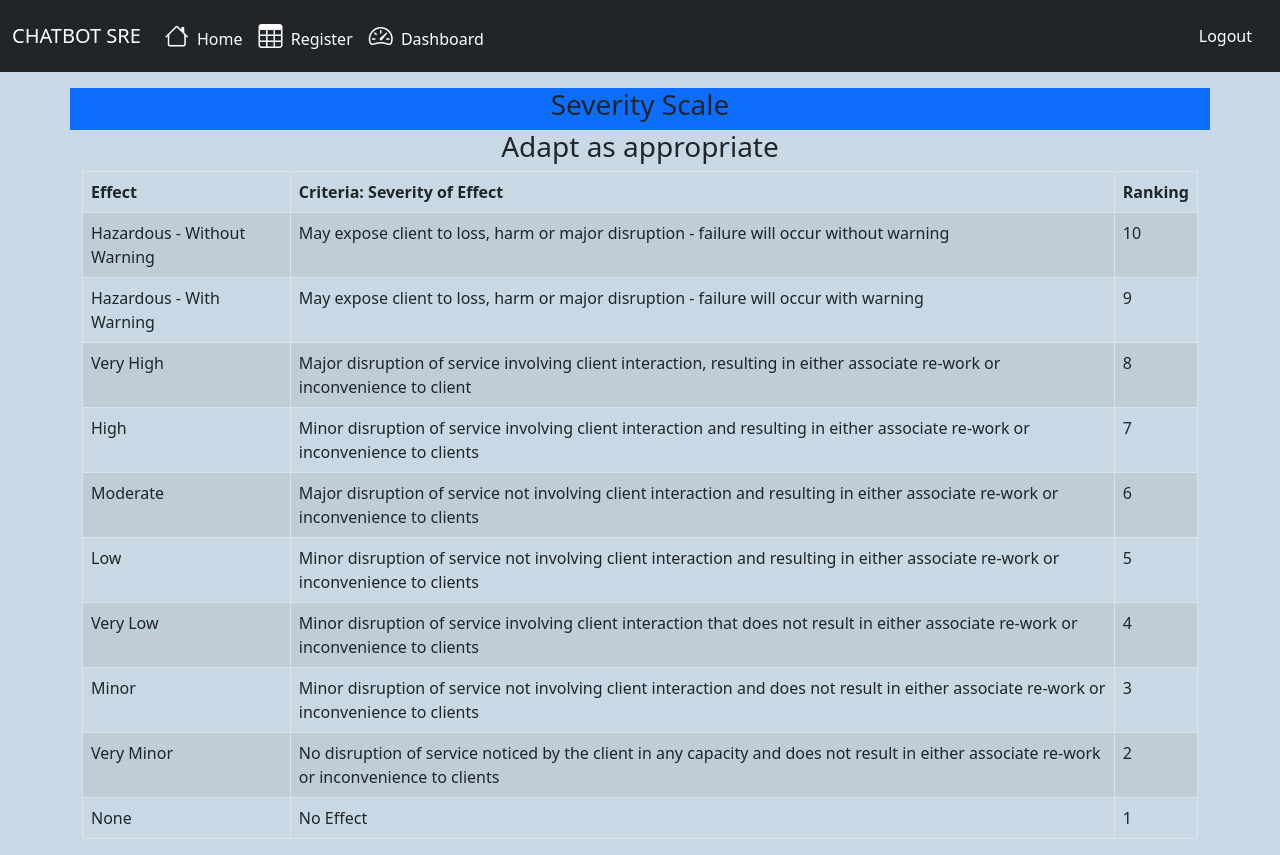
After one commit to Gokukrish/fmeams, a Django app: page /fmea/scale in a window 1280 px wide. The commit adds this page. Run offline with Django 3.2, Linux system fonts and the light colour scheme; some libraries are stand-ins or nearby versions.

Commit message:
scale Page added

```diff
--- a/fmea_form/templates/base.html
+++ b/fmea_form/templates/base.html
@@ -16,20 +16,20 @@
 <body class="bgcolor">
     <nav class="navbar navbar-expand-lg bg-dark">
         <div class="container-fluid">
-          <a class="navbar-brand" href="#">Fmea</a>
+          <a class="navbar-brand" href="#">CHATBOT SRE</a>
           <button class="navbar-toggler" type="button" data-bs-toggle="collapse" data-bs-target="#navbarText" aria-controls="navbarText" aria-expanded="false" aria-label="Toggle navigation">
             <span class="navbar-toggler-icon"></span>
           </button>
           <div class="collapse navbar-collapse" id="navbarText">
             <ul class="navbar-nav me-auto mb-2 mb-lg-0">
               <li class="nav-item">
-                <a class="nav-link active" aria-current="page" href="{% url 'fmea' %}">Register Process</a>
+                <a class="nav-link active" aria-current="page" href="{% url 'index' %}"><i class="fs-4 bi-house"></i> <span class="ms-1 d-none d-sm-inline">Home</span></a>
               </li>
               <li class="nav-item">
-                <a class="nav-link" href="{% url 'fmeaprocess' %}">Fmea Process</a>
+                <a class="nav-link" href="{% url 'fmea' %}"><i class="fs-4 bi-table"></i> <span class="ms-1 d-none d-sm-inline">Register</span></a>
               </li>
               <li class="nav-item">
-                <a class="nav-link" href="{% url 'view_fmea' %}">View Process</a>
+                <a class="nav-link" href="{% url 'view_fmea' %}"><i class="fs-4 bi-speedometer2"></i> <span class="ms-1 d-none d-sm-inline">Dashboard</span></a>
               </li>
             </ul>
             <span class="navbar-text">
--- a/fmea_form/templates/index.html
+++ b/fmea_form/templates/index.html
@@ -2,7 +2,7 @@
 {% load static %}
 {# load crispy_forms_tags #}
 {% block content %}
-<div class="container-fluid">
+<div class="container">
     <div class="text-center ">
         <h1 >Failure Mode and Effects Analysis (FMEA)</h1>
     </div>
--- /dev/null
+++ b/fmea_form/templates/scale.html
@@ -0,0 +1,82 @@
+{% extends "base.html" %}
+{% load static %}
+{# load crispy_forms_tags #}
+{% block content %}
+<div class="container">
+    <div class="row text-center mt-3 bg-primary">
+        <h3>Severity Scale</h3>
+    </div>
+    <div class="row text-center">
+        <h3>Adapt as appropriate</h3>
+    </div>
+    <table class='table table-striped table-bordered table-hover'>
+        <thead>
+            <th>
+                Effect
+            </th>
+            <th>Criteria: Severity of Effect</th>
+            <th>Ranking</th>
+        </thead>
+        <tbody>
+            <tr>
+                <td>Hazardous -
+                    Without Warning</td>
+                <td>May expose client to loss, harm or major disruption -
+                    failure will occur without warning</td>
+                <td>10</td>
+            </tr>
+            <tr>
+                <td>Hazardous -
+                    With Warning</td>
+                <td>May expose client to loss, harm or major disruption -
+                    failure will occur with warning</td>
+                <td>9</td>
+            </tr>
+            <tr>
+                <td>Very High</td>
+                <td>Major disruption of service involving client interaction, resulting in either associate re-work or inconvenience to client</td>
+                <td>8</td>
+            </tr>
+            <tr>
+                <td>High</td>
+                <td>Minor disruption of service involving client interaction and resulting in either associate re-work or inconvenience to clients</td>
+                <td>7</td>
+            </tr>
+            <tr>
+                <td>Moderate</td>
+                <td>Major disruption of service not involving client interaction and resulting in either associate re-work or inconvenience to clients</td>
+                <td>6</td>
+            </tr>
+            <tr>
+                <td>Low</td>
+                <td>Minor disruption of service not involving client interaction and resulting in either associate re-work or inconvenience to clients</td>
+                <td>5</td>
+            </tr>
+            <tr>
+                <td>Very Low</td>
+                <td>Minor disruption of service involving client interaction that does not result in either associate re-work or inconvenience to clients</td>
+                <td>4</td>
+            </tr>
+            <tr>
+                <td>Minor</td>
+                <td>Minor disruption of service not involving client interaction and does not result in either associate re-work or inconvenience to clients</td>
+                <td>3</td>
+            </tr>
+            <tr>
+                <td>Very Minor</td>
+                <td>No disruption of service noticed by the client in any capacity and does not result in either associate re-work or inconvenience to clients</td>
+                <td>2</td>
+            </tr>
+            <tr>
+                <td>None</td>
+                <td>No Effect</td>
+                <td>1</td>
+            </tr>
+
+
+        </tbody>
+
+    </table>
+</div>
+
+{% endblock %}
--- a/fmea_form/urls.py
+++ b/fmea_form/urls.py
@@ -7,6 +7,7 @@ urlpatterns = [
     path('fmeareg',views.fmeaProcessRegForm,name='fmea'),
     path('fmeaProcess',views.fmeaProcess,name='fmeaprocess'),
     path('fmView',views.view_process,name="view_fmea"),
-    #path('edit/<int:id>', views.edit_process,name="edit_fmea"),
+    path('show/<int:id>', views.edit_process,name="show_fmea"),
     path('update/<int:id>', views.update_process,name="update_fmea"),
+    path('scale', views.scale,name="scale"),
 ]
--- a/fmea_form/views.py
+++ b/fmea_form/views.py
@@ -10,6 +10,9 @@ from django.contrib.auth.decorators import login_required
 
 def index(request):
     return render(request,'index.html', )
+
+def scale(request):
+    return render(request,'scale.html', )
 
 # def register(request):
 #     form=CreateUserForm()
@@ -57,13 +60,15 @@ def fmeaProcess(request):
 def view_process(request):
     context={}
     context["dataset"]=FmeaProcess.objects.all()
+    context["proc1"]=FmeaRegister.objects.get(id=1)
     return render(request,"view_process.html",context)
 
+@login_required
 def edit_process(request, id):
     fmea=FmeaProcess.objects.get(id=id)
-    return render(request,'edit.html',{'fmea':fmea})
+    return render(request,'show.html',{'fmea':fmea})
 
-
+@login_required
 def update_process(request,id):
     context ={}
     obj = get_object_or_404(FmeaProcess, id = id)
```
Also changed, not shown: fmea_form/templates/show.html (added, +28 -0 lines), fmea_form/templates/view_process.html (+47 -4 lines), db.sqlite3, fmea_form/form.py (line endings or trailing spaces).
